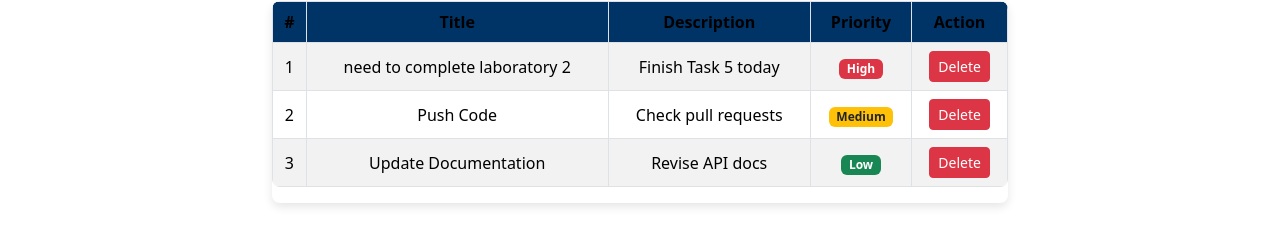
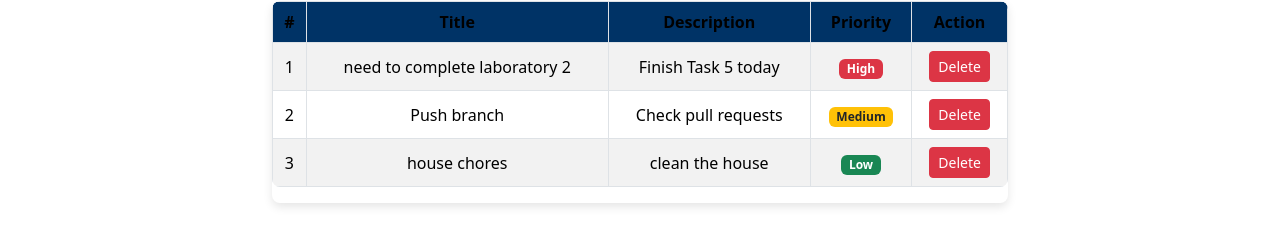
Before and after one commit to pugarioo/TaskFlow, a React (Create React App) app: page /home in a window 1280 px wide. Shown: the part 253-490 px from the top of the page. Built offline with nearby package versions, Linux system fonts and the light colour scheme.

Commit message:
Updated App.js to include TaskListView table layout

```diff
--- a/src/App.js
+++ b/src/App.js
@@ -11,8 +11,8 @@ import TaskListView from './components/TaskListView';
 function App() {
   const [tasks, setTasks] = useState([
     { id: 1, title: "need to complete laboratory 2", description: "Finish Task 5 today", priority: "High" },
-    { id: 2, title: "Push Code", description: "Check pull requests", priority: "Medium" },
-    { id: 3, title: "Update Documentation", description: "Revise API docs", priority: "Low" },
+    { id: 2, title: "Push branch", description: "Check pull requests", priority: "Medium" },
+    { id: 3, title: "house chores", description: "clean the house", priority: "Low" },
 
   ]);
 
```
